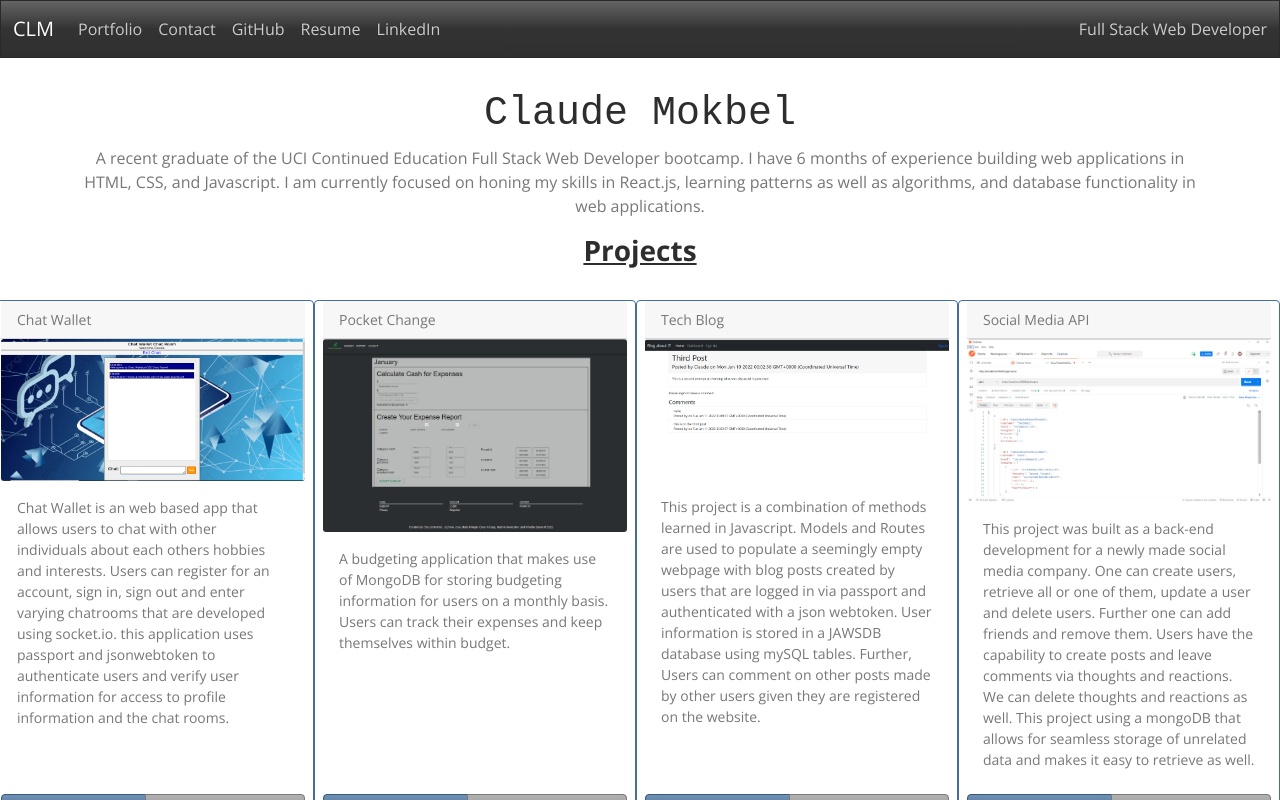
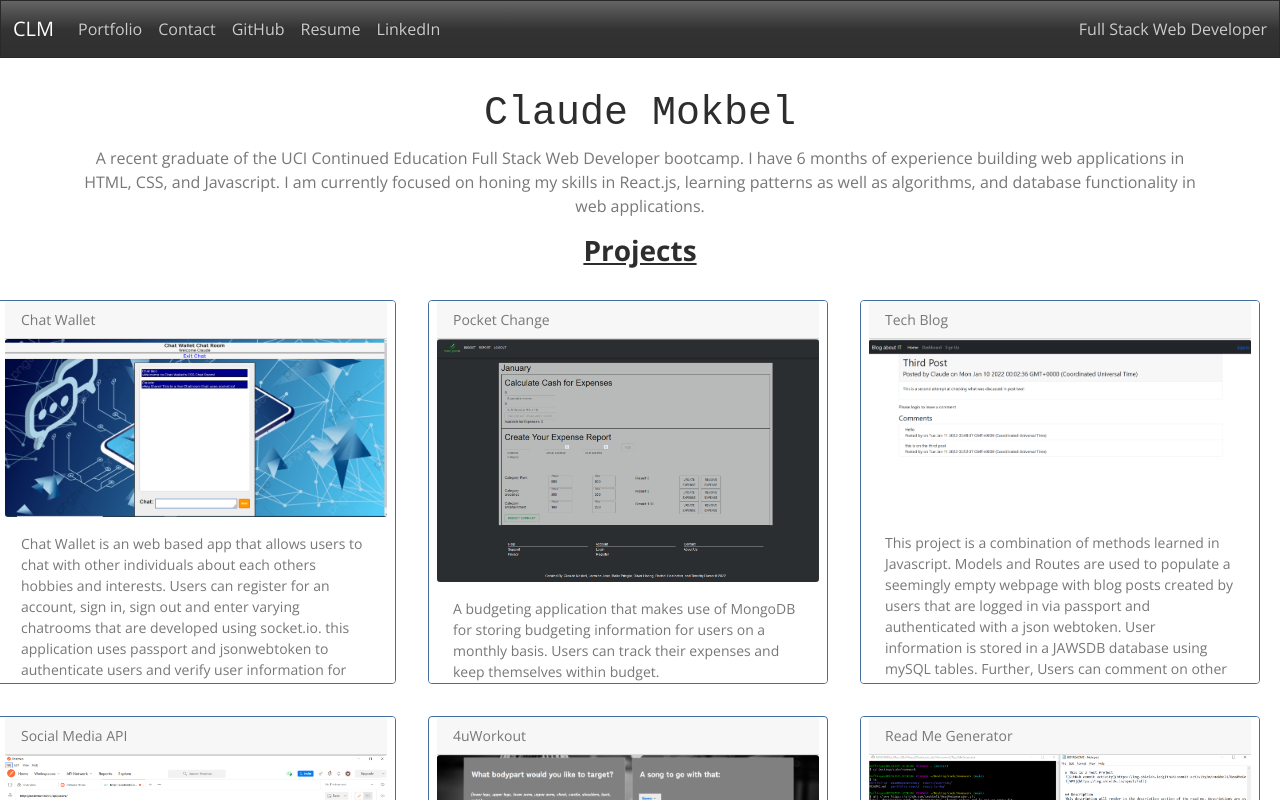
Before and after one commit to cmokbel1/cmokbel1.github.io, a React (Create React App) app: page / in a window 1280 px wide. Shown: the top 800 px of the page. Built offline with nearby package versions, Linux system fonts and the light colour scheme.

Commit message:
fixed cross-browser styling for project cards

```diff
--- a/src/App.css
+++ b/src/App.css
@@ -27,15 +27,17 @@ main {
 h5 {
   text-align: center;
 }
+/* portfolio page */
 
 .row {
   --bs-gutter-x: 1rem !important;
   margin-right: 0 !important;
+  gap: 1em;
 }
 
-/* portfolio page */
-
 .small {
-  max-height: 35rem;
+  width:25rem;
+  height: 24rem;
+  min-height: 16rem;
   overflow: auto;
 }
```
Also changed, not shown: 1 other file (tests, documents, lock files or other folders).
